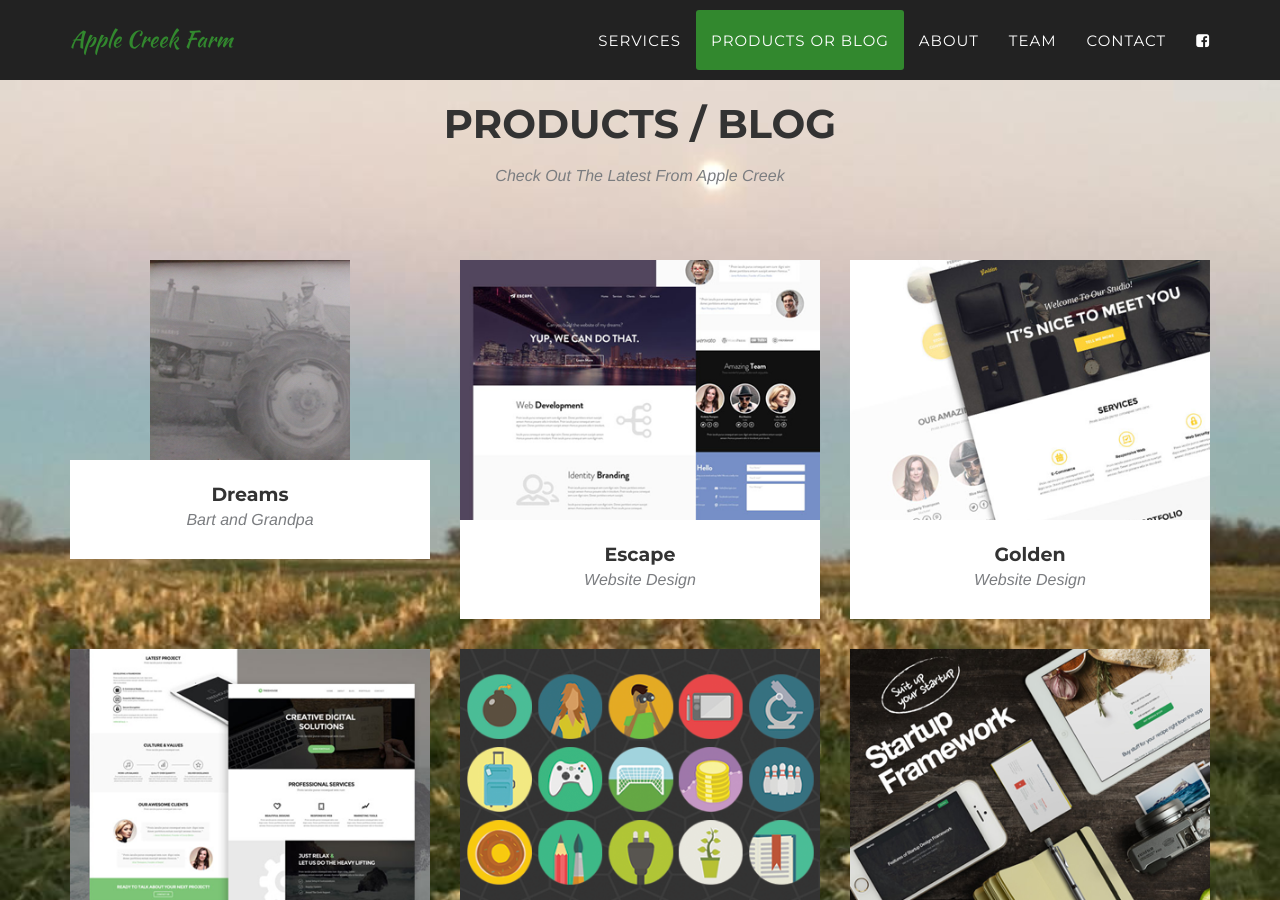
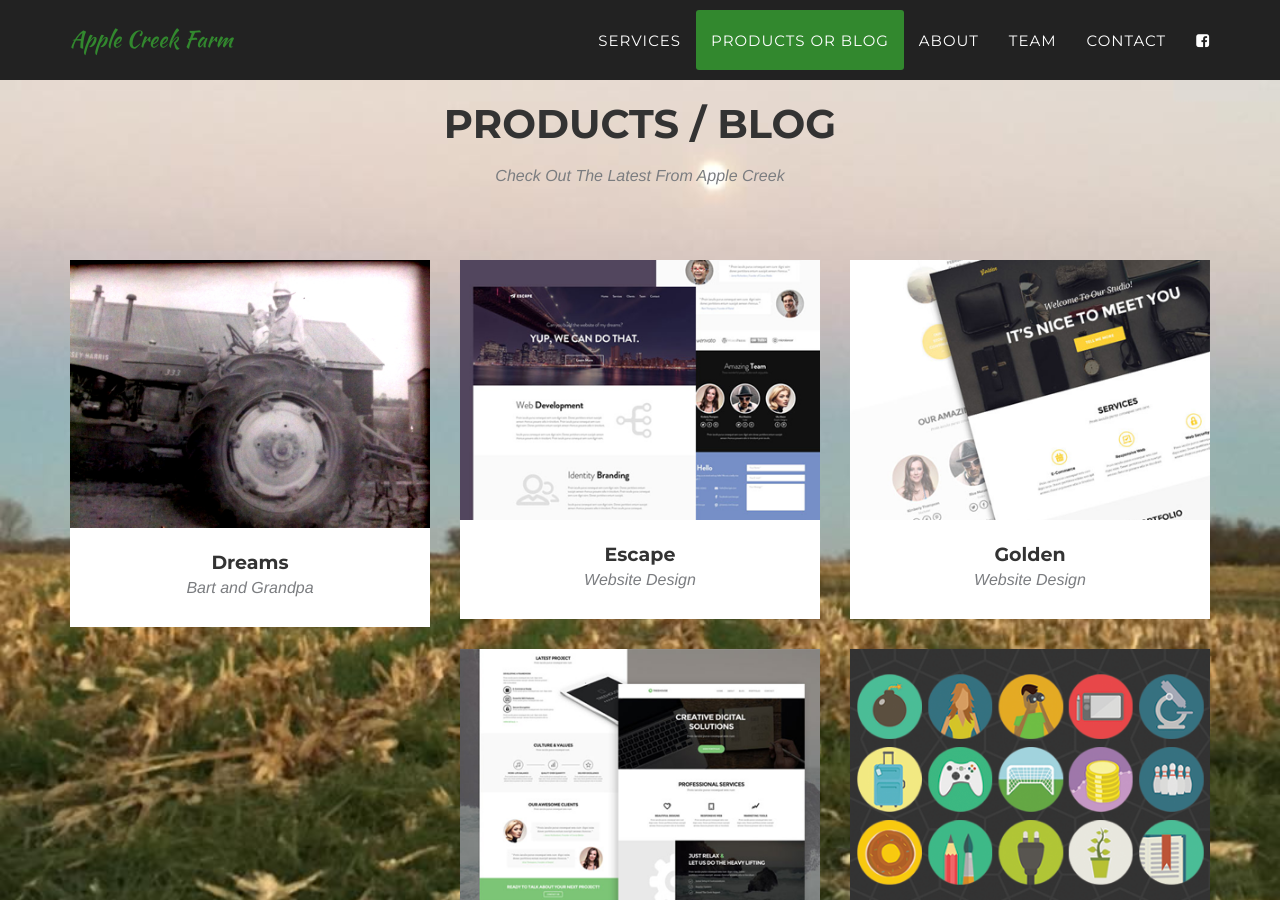
Before and after one commit to AppleCreekIowa/applecreek-main, a Jekyll site: the page built from index.html, in a window 1280 px wide and 900 px high, scrolled down 1668 px. Built offline with Jekyll 4.4.1, drawn with Linux system fonts in a browser that asks for light colours; some web fonts are replaced.

Commit message:
ACF Design Updates Nov 29 2016

```diff
--- a/_posts/2014-07-18-project-1.markdown
+++ b/_posts/2014-07-18-project-1.markdown
@@ -5,7 +5,7 @@
 modal-id: 1
 date: 2016-11-18
 img: ../farm/bartgpa.jpg
-thumbnail: ../farm/bart-3.jpg
+thumbnail: ../farm/bartgpa.jpg
 alt: image-alt
 description: Grandpa Thueninck and Bart III 1967
 
```
